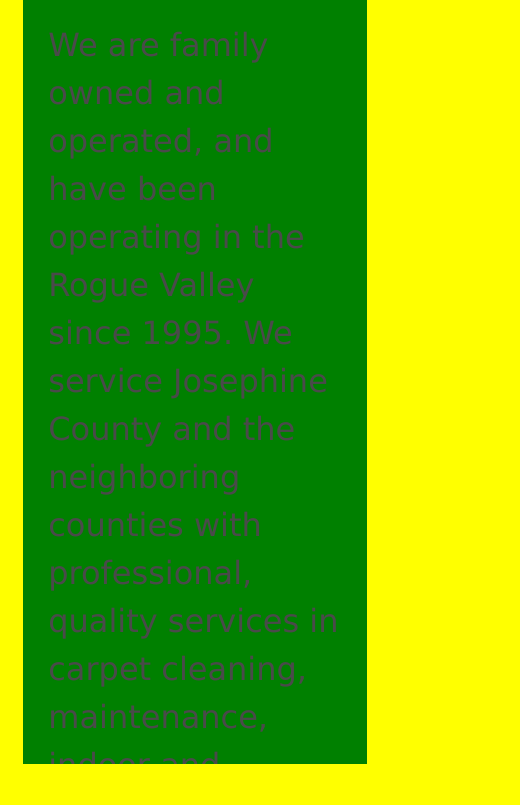
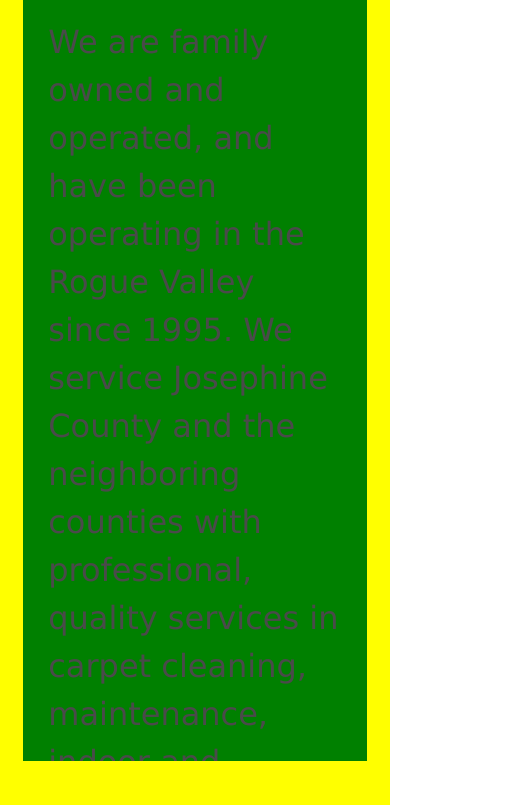
Before and after one commit to Geno1131993/JeanieRaul-1.3, a website: page public/index.html in a window 390 px wide. Shown: the part 208-1013 px from the top of the page, 520 px wide, since content can reach past the window. Drawn offline with nearby package versions, Linux system fonts and the light colour scheme.

Commit message:
Working on mobile styles.

```diff
--- a/public/assets/style/index.css
+++ b/public/assets/style/index.css
@@ -16,7 +16,7 @@ body{
     background-size: cover;
     background-attachment: fixed;
     min-height: 740px;
-    min-width: 520px;
+    /* min-width: 520px; */
     overflow: hidden;
 }
 
```
